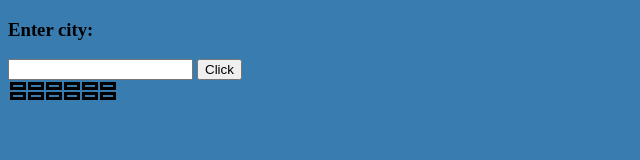
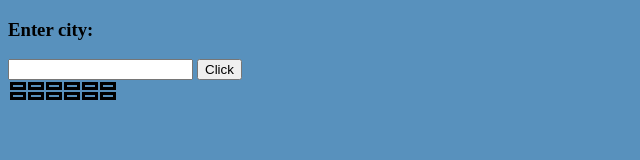
Before and after one commit to SaNch0sE/nodejsTest_onix_internship, a website: page app/index.html in a window 1280 px wide. Shown: the whole page, without its empty margins (0-640 px from the left). Drawn offline with Linux system fonts and the light colour scheme.

Commit message:
Update index.html

```diff
--- a/app/index.html
+++ b/app/index.html
@@ -30,7 +30,7 @@
 		</tbody>
 	</table>
 	<style type="text/css">
-		body {background-color: #387cb0;}
+		body {background-color: #5891bd;}
 		table {
 			display: block;
 			width: 100vw;
```
